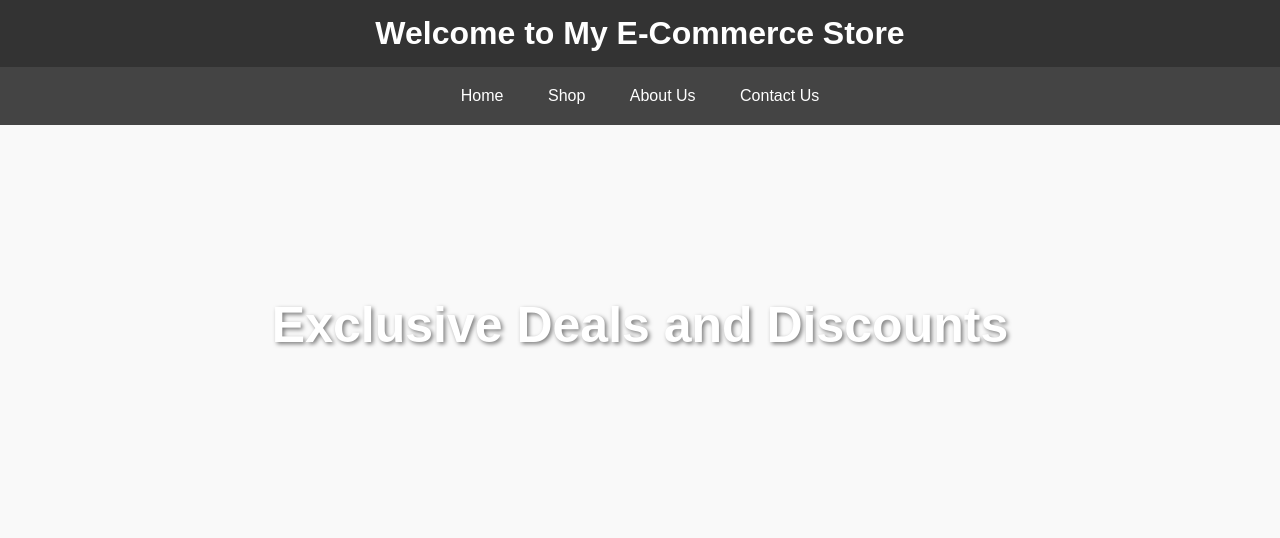
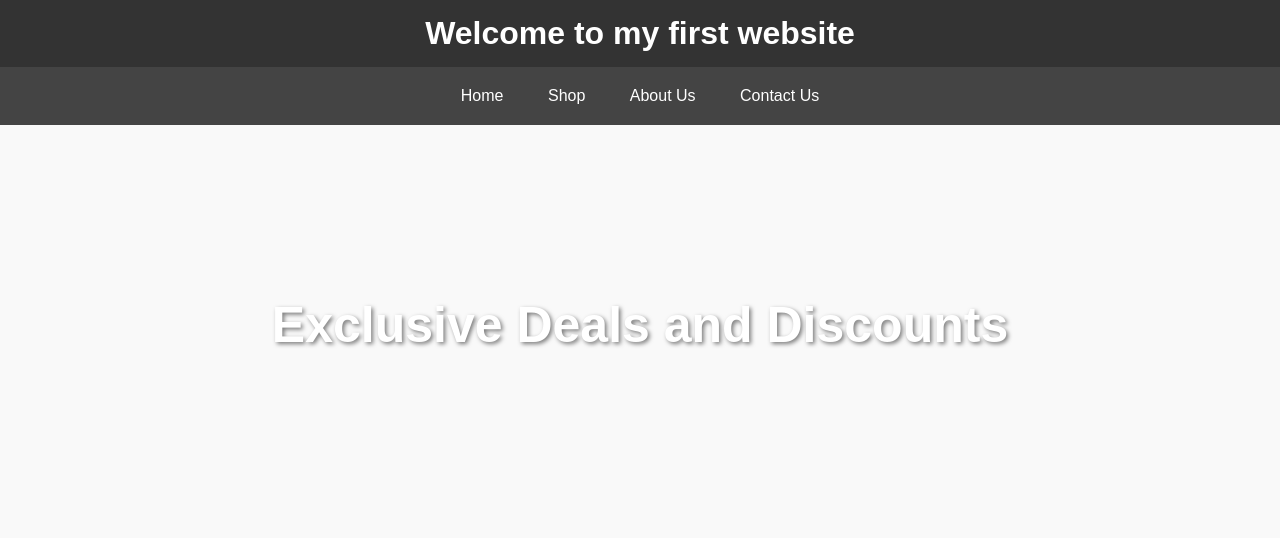
Before and after one commit to bheemwatson/Version-2, a plain HTML site: page index.html in a window 1280 px wide. Shown: the top 538 px of the page. Drawn offline with Linux system fonts and the light colour scheme.

Commit message:
Update index.html

```diff
--- a/index.html
+++ b/index.html
@@ -104,7 +104,7 @@
 
     <!-- Header Section -->
     <header>
-        <h1>Welcome to My E-Commerce Store</h1>
+        <h1>Welcome to my first website</h1>
     </header>
 
     <!-- Navigation Menu -->
```
